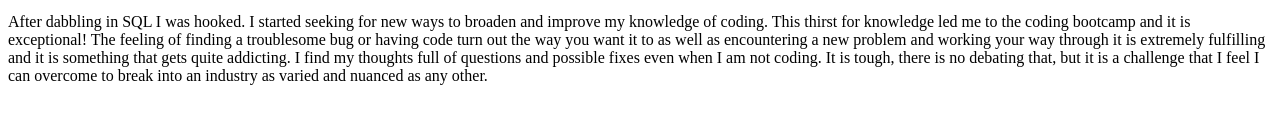
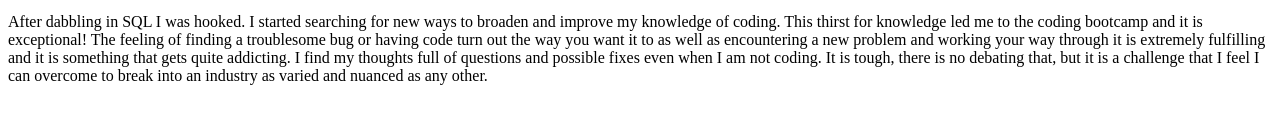
Before and after one commit to Dmcgeough/Basic-Portfolio, a plain HTML site: page portfolio.html in a window 1280 px wide. Shown: the part 501-636 px from the top of the page. Drawn offline with Linux system fonts and the light colour scheme.

Commit message:
Basic-Portfolio

```diff
--- a/portfolio.html
+++ b/portfolio.html
@@ -16,7 +16,7 @@
 		My name is Daniel McGeough Jr. and I am a 26 year old student currently enrolled in the UNCC coding boot camp. After earning an International Studie Degree from Elon University I pursued my Masters Degree and attained a Masters of the Arts Degree in European History from University College of London. After an ultimatly unsuccesful search for a teaching job I got my first taste of coding through an online SQL class.
 		</p>
 		<p>
-		After dabbling in SQL I was hooked. I started seeking for new ways to broaden and improve my knowledge of coding. This thirst for knowledge led me to the coding bootcamp and it is exceptional! The feeling of finding a troublesome bug or having code turn out the way you want it to as well as encountering a new problem and working your way through it is extremely fulfilling and it is something that gets quite addicting. I find my thoughts full of questions and possible fixes even when I am not coding. It is tough, there is no debating that, but it is a challenge that I feel I can overcome to break into an industry as varied and nuanced as any other.
+		After dabbling in SQL I was hooked. I started searching for new ways to broaden and improve my knowledge of coding. This thirst for knowledge led me to the coding bootcamp and it is exceptional! The feeling of finding a troublesome bug or having code turn out the way you want it to as well as encountering a new problem and working your way through it is extremely fulfilling and it is something that gets quite addicting. I find my thoughts full of questions and possible fixes even when I am not coding. It is tough, there is no debating that, but it is a challenge that I feel I can overcome to break into an industry as varied and nuanced as any other.
 		</p>
 		<br>
 
```
